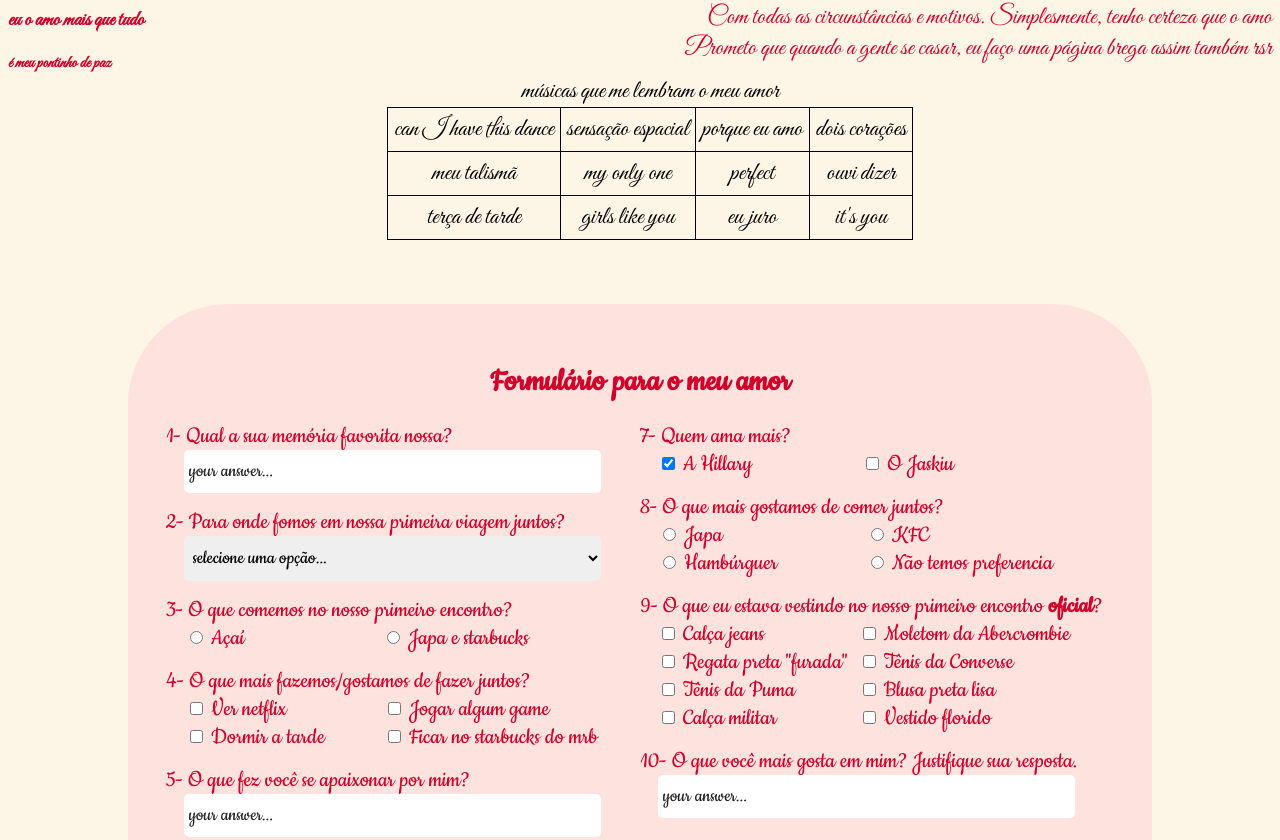
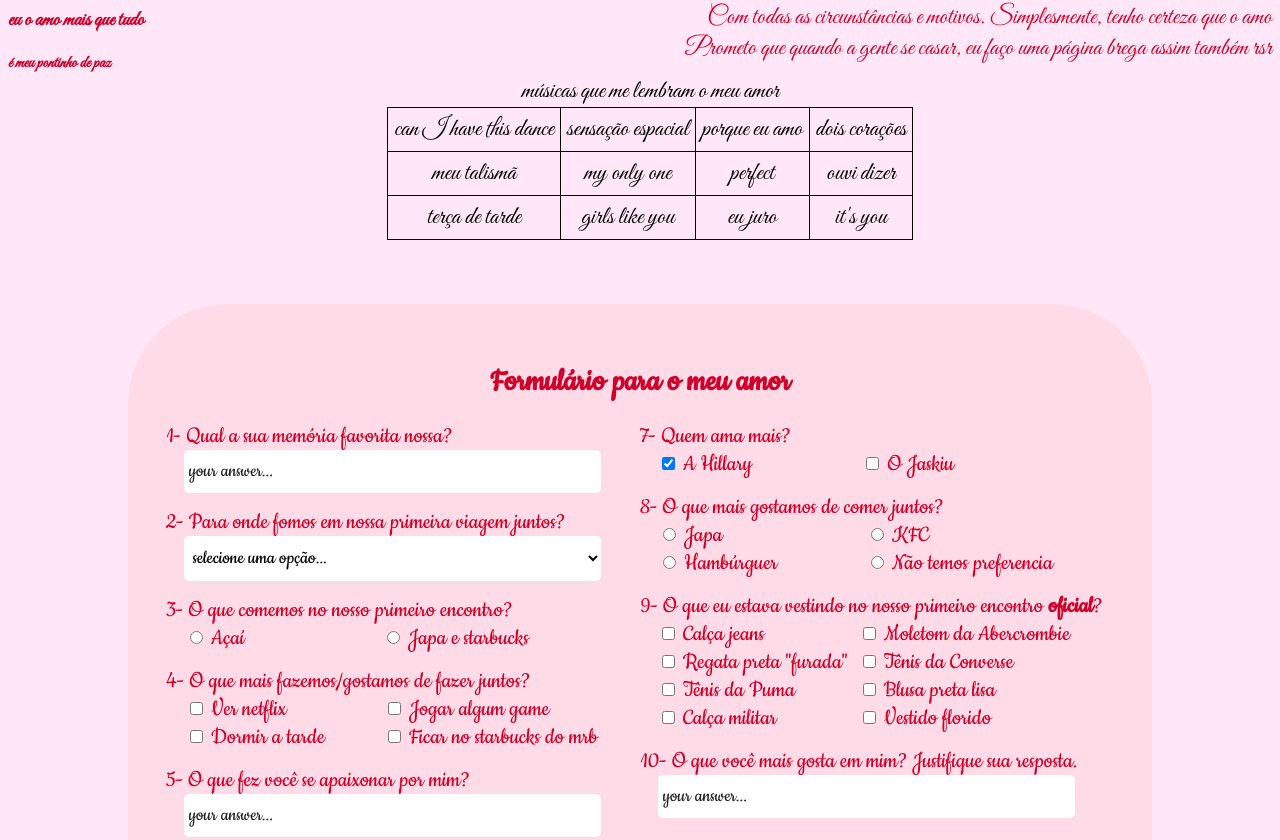
Before and after one commit to hillary-reis/for-my-love, a plain HTML site: page love.html in a window 1280 px wide. Shown: the part 871-1711 px from the top of the page. Drawn offline with Linux system fonts and the light colour scheme.

Commit message:
segunda versão (sem muitas alterações)

```diff
--- a/style.css
+++ b/style.css
@@ -1,5 +1,5 @@
 body {
-    background-color: OldLace;
+    background-color: hsla(319, 100%, 95%, 0.945);
     color: #d1002a;
     font-family: 'great vibes', cursive;
     font-size: 25px;
@@ -144,6 +144,7 @@ select[name="select"] {
     font-family: 'Cookie', cursive;
     font-size: smaller;
     border-radius: 5px;
+    background-color: white;
 }
 
 .radio {
```
